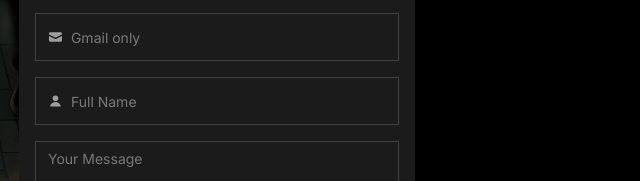
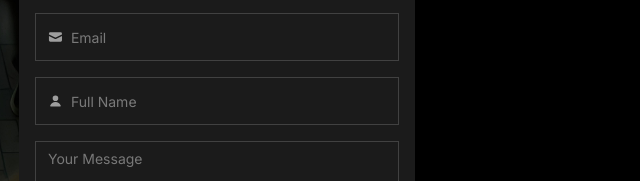
Before and after one commit to rhimsagales/rhim-sagales-portfolio, a website: page src/pages/contactMe.html in a window 1280 px wide. Shown: the part 286-467 px from the top of the page, 621-1261 px from the left. Drawn offline with nearby package versions, Linux system fonts and the light colour scheme; a web font is replaced by a local one.

Commit message:
modify email placeholder and update the resume

```diff
--- a/src/pages/contactMe.html
+++ b/src/pages/contactMe.html
@@ -125,7 +125,7 @@
                             <path
                                 d="M15 6.954 8.978 9.86a2.25 2.25 0 0 1-1.956 0L1 6.954V11.5A1.5 1.5 0 0 0 2.5 13h11a1.5 1.5 0 0 0 1.5-1.5V6.954Z" />
                         </svg>
-                        <input type="email" class="grow" placeholder="Gmail only" required/>
+                        <input type="email" class="grow" placeholder="Email" required/>
                     </label>
 
                     <label class="input input-bordered flex items-center gap-2 w-full bg-transparent min-h-12">
```
Also changed, not shown: 1 other file.
